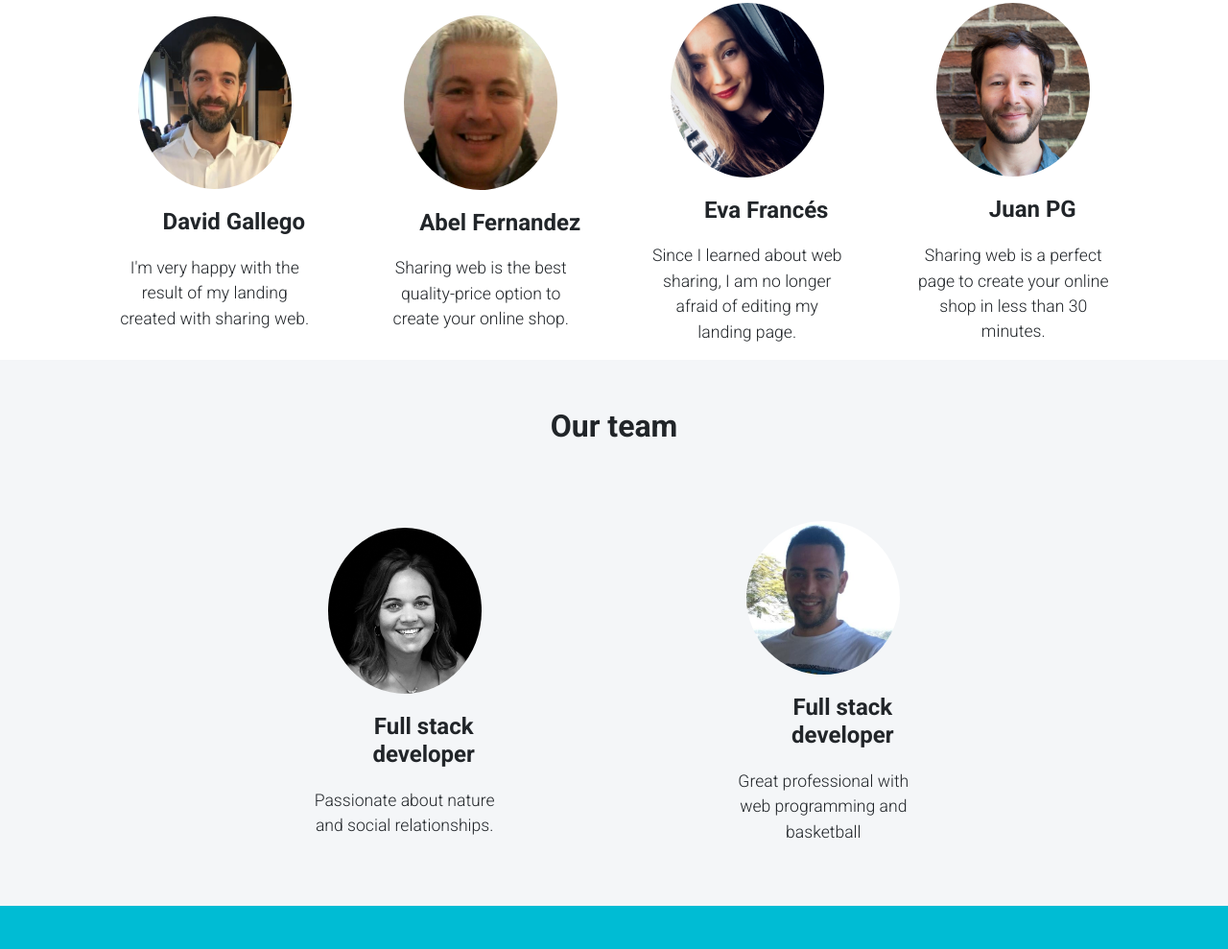
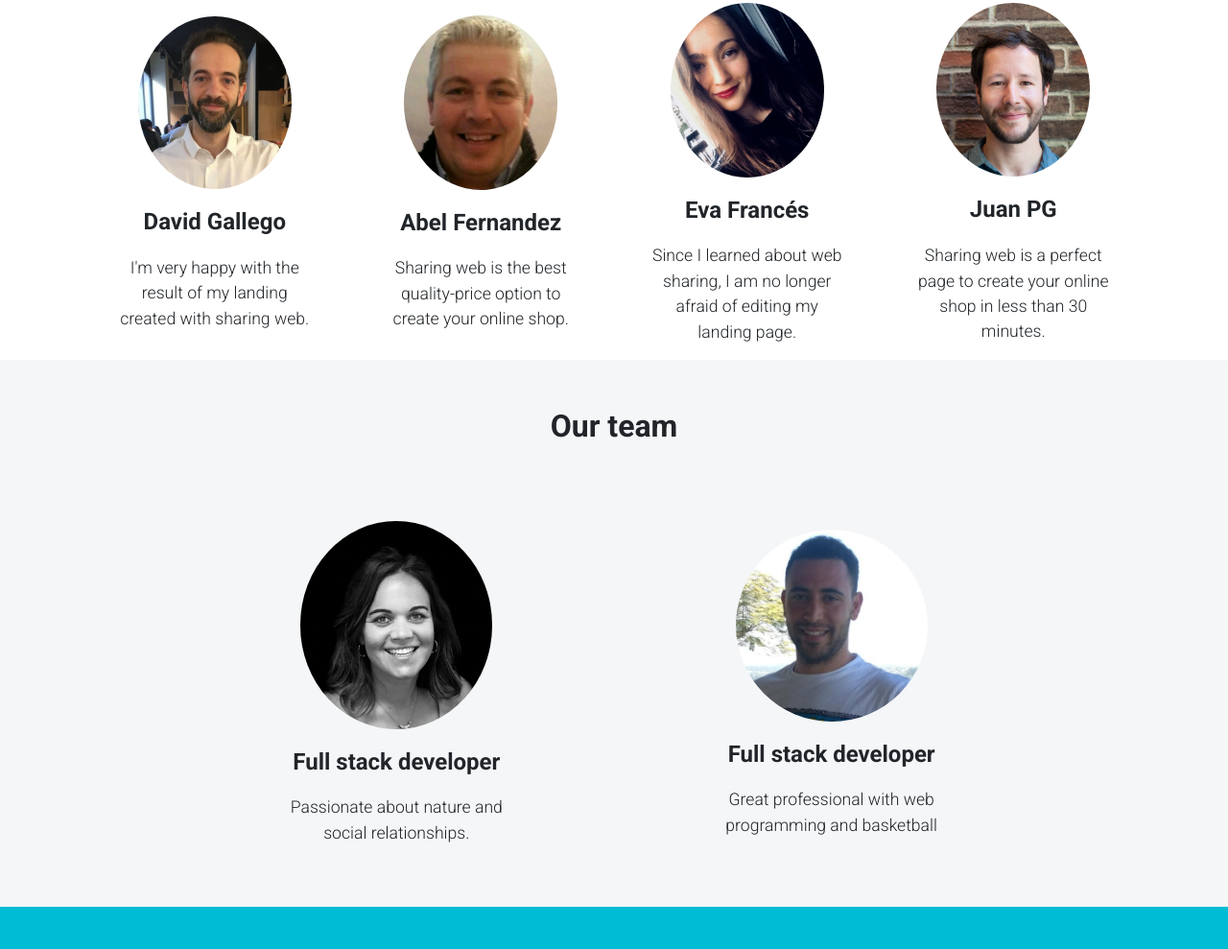
Before and after one commit to project-sharingweb/sharingWeb-React, a React app in the folder sharingweb-web/: page / in a window 1280 px wide. Shown: the part 2253-3242 px from the top of the page at 96% size. Built offline with nearby package versions, Linux system fonts and the light colour scheme; no server answers; what google-maps-react would draw is missing.

Commit message:
corrected styles in landing page

```diff
--- a/sharingweb-web/src/scenes/home/css/BoxComments.css
+++ b/sharingweb-web/src/scenes/home/css/BoxComments.css
@@ -18,7 +18,7 @@
     font-weight: 700;
     font-size: 1.5rem;
     width: 100%;
-    margin: 20px
+    margin: 20px 0;
 }
 
 .box-comments-content p {
--- a/sharingweb-web/src/scenes/home/css/BoxTeam.css
+++ b/sharingweb-web/src/scenes/home/css/BoxTeam.css
@@ -2,7 +2,7 @@
     display: flex;
     flex-direction: column;
     justify-content: center;
-    width: 200px;
+    width: 250px;
 }
 
 .box-team-content img {
@@ -17,7 +17,7 @@
     font-weight: 700;
     font-size: 1.5rem;
     width: 100%;
-    margin: 20px
+    margin: 20px 0;
 }
 
 .box-team-content p {
```
